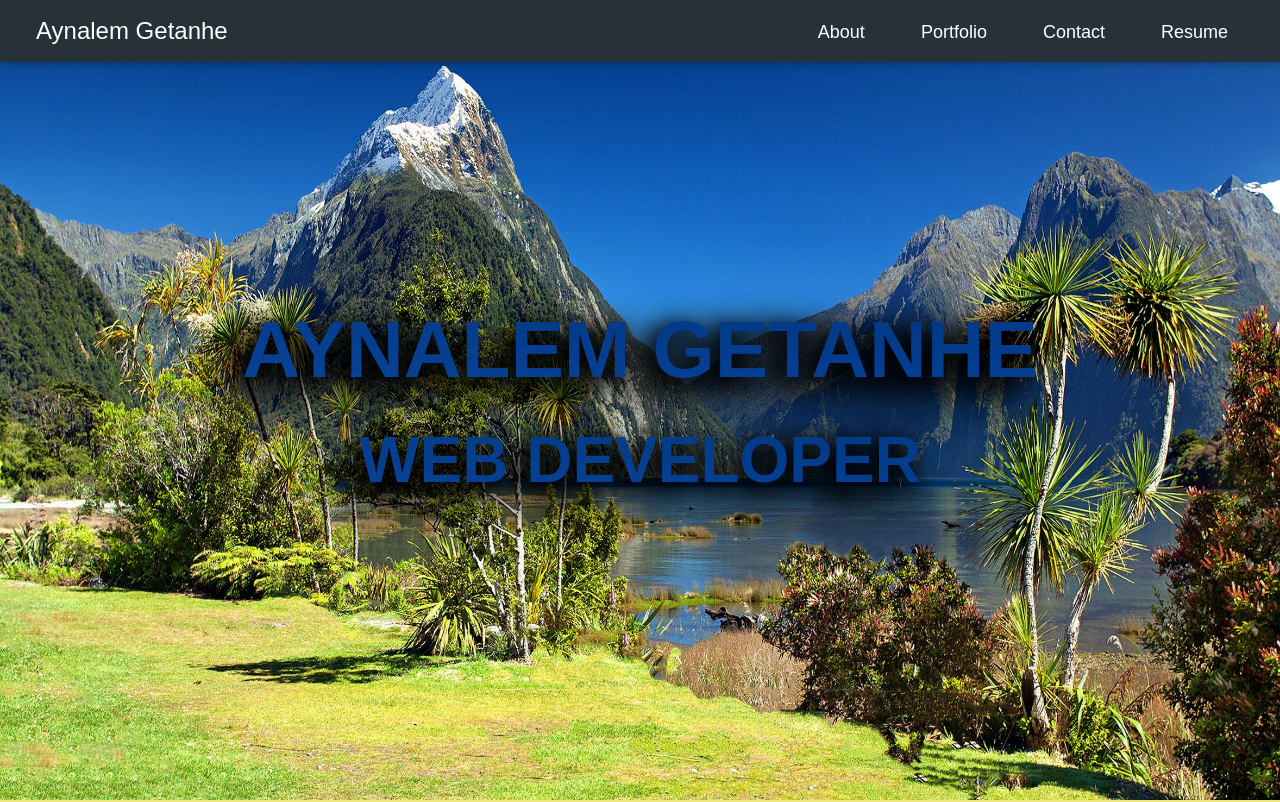
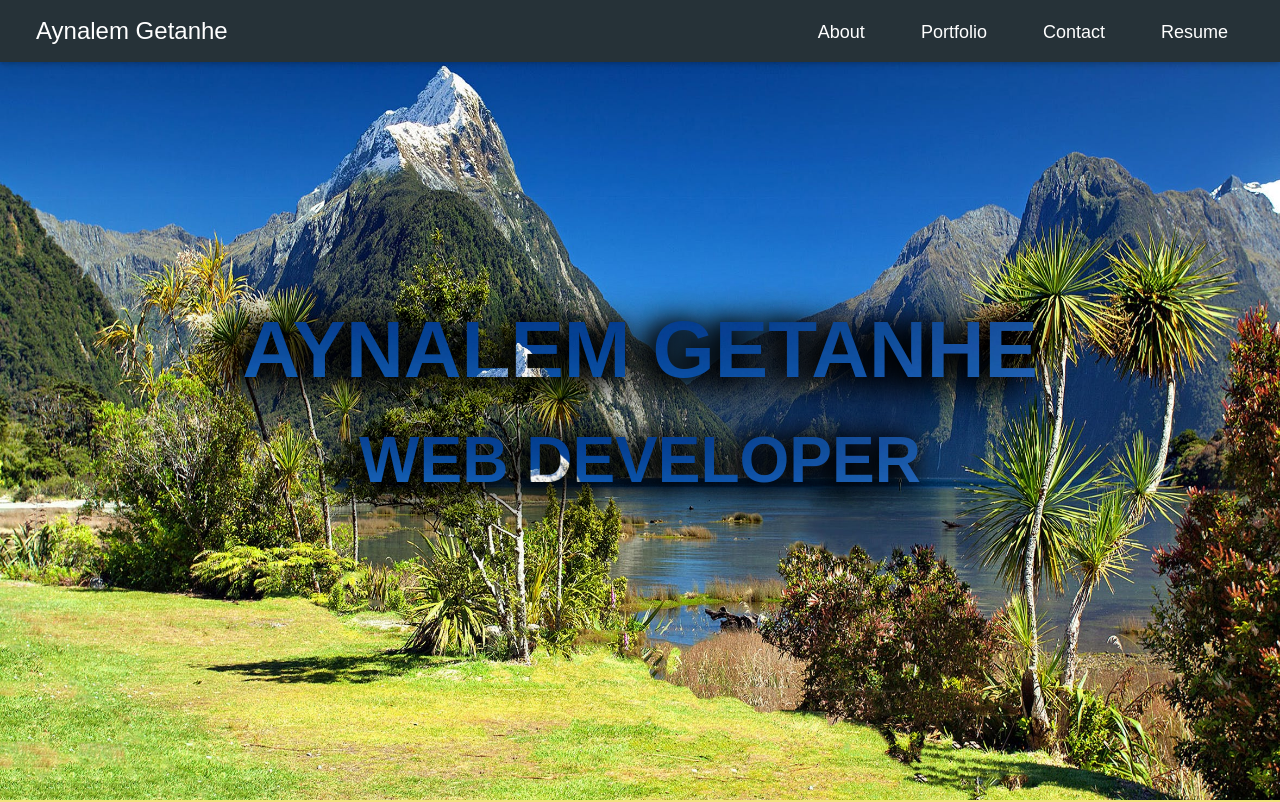
Before and after one commit to Elhanang2/ayna-portfolio, a React (Create React App) app: page / in a window 1280 px wide. Shown: the top 802 px of the page. Built offline with nearby package versions, Linux system fonts and the light colour scheme.

Commit message:
home page text background

```diff
--- a/src/components/Home/Home.css
+++ b/src/components/Home/Home.css
@@ -1,15 +1,15 @@
 
-/* @import url('https://fonts.googleapis.com/css?family=Montserrat:400,600'); */
+@import url('https://fonts.googleapis.com/css?family=Montserrat:400,600');
 #home{
+    position: relative;
     margin: 0;
     padding: 0;
-    position: relative;
+    font-family: sans-serif;
     display: flex;
     flex-direction: column;
     justify-content: center;
     align-items: center;
     min-height: 100vh;
-    font-family: sans-serif;
     background-image: url("/images/background.png");
     background-repeat: no-repeat;
     background-attachment: fixed;
@@ -25,6 +25,7 @@ h1, h6{
     text-transform: uppercase;
     text-align: center;
     background-image: url("/images/background.png");
+    background-size: cover;
     background-attachment: fixed;
     -webkit-background-clip: text;
     -webkit-text-fill-color: transparent;
@@ -39,10 +40,10 @@ h1::before{
     top: 0;
     left: 0;
     z-index: -1;
-    text-shadow: -5px 5px 20px #000,
-    -10px 10px 30px #000,
-    -20px 15px 40px #000,
-    -25px 20px 50px #000;
+    text-shadow: -5px 2px 20px #000,
+    -10px 5px 30px #000,
+    -20px 8px 40px #000,
+    -25px 10px 50px #000;
 
 }
 h6::before{
@@ -51,9 +52,10 @@ h6::before{
     top: 0;
     left: 0;
     z-index: -1;
-    text-shadow: -5px 5px 20px black,
-    -10px 10px 30px black,
-    -20px 15px 40px black,
-    -25px 20px 50px black;
+    text-shadow: -5px 2px 20px #000,
+    -10px 5px 30px #000,
+    -20px 8px 40px #000,
+    -25px 10px 50px #000;
+
 
 }
```
